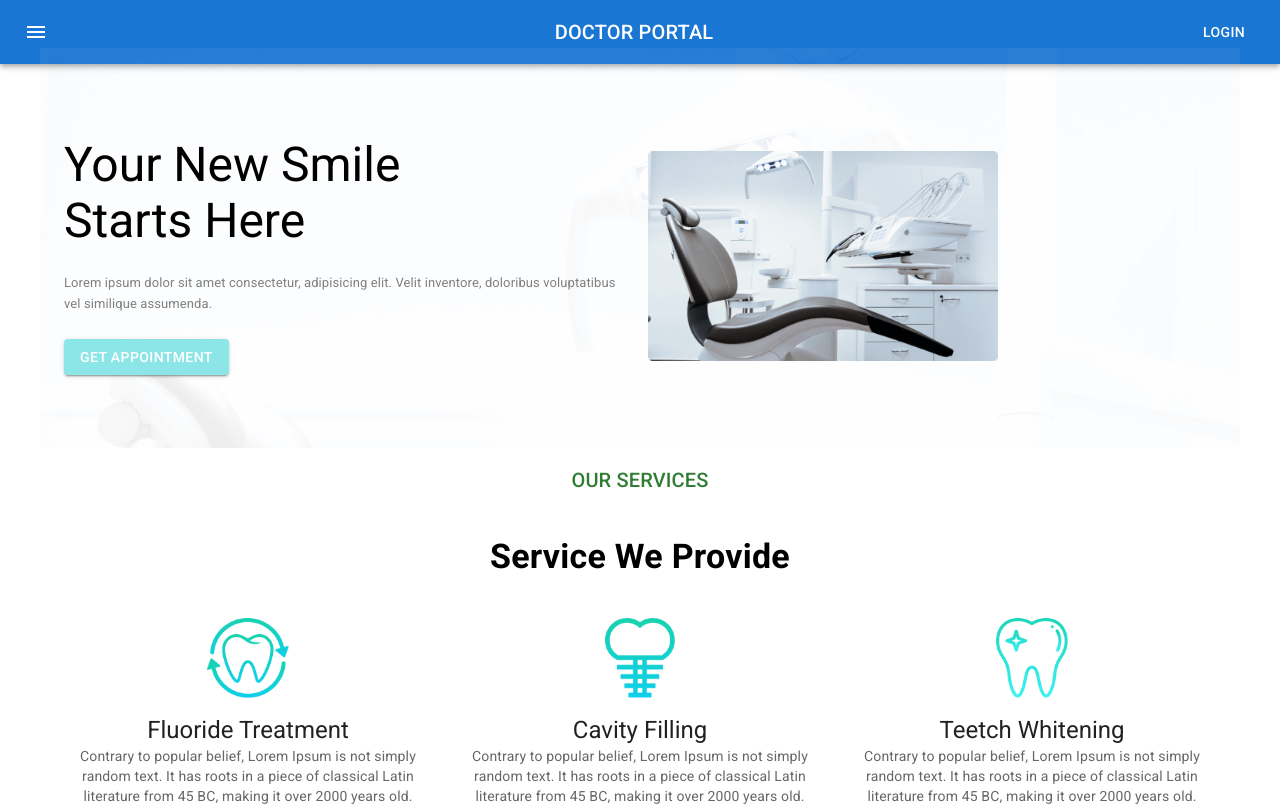
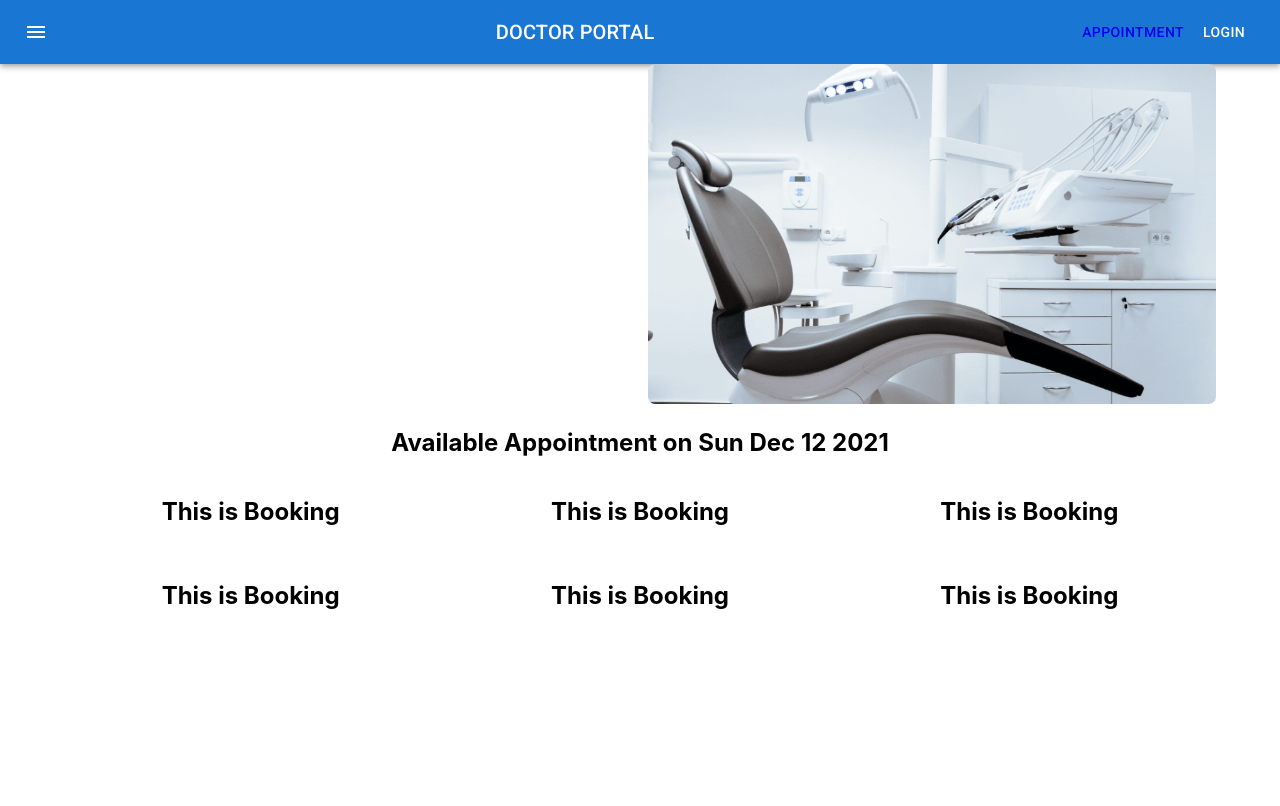
Before and after one commit to rimonhossain12/doctor-portal-client-2, a React (Create React App) app: page /appointment in a window 1280 px wide. Shown: the top 806 px of the page. Built offline with nearby package versions, Linux system fonts and the light colour scheme.

Commit message:
booking part is added

```diff
--- a/package.json
+++ b/package.json
@@ -3,14 +3,17 @@
   "version": "0.1.0",
   "private": true,
   "dependencies": {
-    "@emotion/react": "^11.7.0",
+    "@emotion/core": "^10.1.1",
+    "@emotion/react": "^11.7.1",
     "@emotion/styled": "^11.6.0",
     "@material-ui/icons": "^4.11.2",
     "@mui/icons-material": "^5.2.1",
+    "@mui/lab": "^5.0.0-alpha.59",
     "@mui/material": "^5.2.3",
     "@testing-library/jest-dom": "^5.11.4",
     "@testing-library/react": "^11.1.0",
     "@testing-library/user-event": "^12.1.10",
+    "date-fns": "^2.27.0",
     "react": "^17.0.2",
     "react-dom": "^17.0.2",
     "react-hook-form": "^7.21.2",
--- a/src/App.js
+++ b/src/App.js
@@ -1,5 +1,6 @@
 import { BrowserRouter as Router, Switch, Route} from "react-router-dom";
 import './App.css';
+import Appointment from "./Pages/Appointment/Appointment/Appointment";
 import Home from "./Pages/Home/Home/Home";
 
 function App() {
@@ -7,8 +8,8 @@ function App() {
     <div className="App">
       <Router>
         <Switch>
-          <Route path="/about">
-          <Home />
+          <Route path="/appointment">
+          <Appointment />
         </Route>
         <Route path="/home">
           <Home />
--- /dev/null
+++ b/src/Pages/Appointment/Appointment/Appointment.js
@@ -0,0 +1,18 @@
+import React from 'react';
+import Navigation from '../../Shared/Navigation/Navigation';
+import AppointmentHeader from '../AppointmentHeader/AppointmentHeader';
+import AvailableAppointments from '../AvailableAppointments/AvailableAppointments';
+
+
+const Appointment = () => {
+    const [date, setDate] = React.useState(new Date());
+    return (
+        <div>
+            <Navigation></Navigation>
+            <AppointmentHeader date={date} setDate={setDate}></AppointmentHeader>
+            <AvailableAppointments date={date}></AvailableAppointments>
+        </div>
+    );
+};
+
+export default Appointment;
--- /dev/null
+++ b/src/Pages/Appointment/AppointmentHeader/AppointmentHeader.js
@@ -0,0 +1,31 @@
+import React from 'react';
+import Container from '@mui/material/Container';
+import Grid from '@mui/material/Grid';
+import chair from '../../../images/chair.png';
+import Calender from '../../Shared/Calender/Calender';
+
+/*
+phero help
+npm install @mui/material @emotion/react @emotion/styled
+npm install @mui/icons-material
+npm install @mui/icons-material
+
+
+*/
+
+const AppointmentHeader = ({ date, setDate }) => {
+    return (
+        <Container>
+            <Grid container spacing={2}>
+                <Grid item sx={12} md={6}>
+                    <Calender date={date} setDate={setDate}></Calender>
+                </Grid>
+                <Grid item sx={12} md={6}>
+                    <img style={{ width: '100%' }} src={chair} alt="" />
+                </Grid>
+            </Grid>
+        </Container>
+    );
+};
+
+export default AppointmentHeader;
--- /dev/null
+++ b/src/Pages/Appointment/AvailableAppointments/AvailableAppointments.js
@@ -0,0 +1,62 @@
+import { Container, Grid } from '@mui/material';
+import React from 'react';
+import Booking from '../Booking/Booking';
+
+
+const bookings = [
+    {
+        id: 1,
+        name: "Teeth Orthodontics",
+        data: "8:00 AM - 9:00 AM",
+        space: 10
+    },
+    {
+        id: 2,
+        name: "Cosmetic Dentistry",
+        data: "10:05 AM - 11:30 AM",
+        space: 10
+    },
+    {
+        id: 3,
+        name: "Teeth Cleaning",
+        data: "5:00 AM - 6:30 AM",
+        space: 10
+    },
+    {
+        id: 4,
+        name: "Cavity Protection",
+        data: "7:00 AM - 8:30 AM",
+        space: 10
+    },
+    {
+        id: 5,
+        name: "Pediatric Dental",
+        data: "06:00 AM - 07:00 AM",
+        space: 10
+    },
+    {
+        id: 6,
+        name: "Oral Surgery",
+        data: "07:00 AM - 08:00 AM",
+        space: 10
+    },
+]
+
+const AvailableAppointments = ({ date }) => {
+    return (
+        <Container>
+            <h2>Available Appointment on {date.toDateString()}</h2>
+            <Grid container spacing={2}>
+                {
+                    bookings.map(booking => <Booking
+                        keys={booking.id}
+                        booking={booking}
+                    >
+                    </Booking>)
+                }
+            </Grid>
+        </Container>
+    );
+};
+
+export default AvailableAppointments;
--- /dev/null
+++ b/src/Pages/Appointment/Booking/Booking.js
@@ -0,0 +1,13 @@
+import { Grid } from '@mui/material';
+import React from 'react';
+
+const Booking = ({booking}) => {
+    const {name,date,space} = booking;
+    return (
+        <Grid item xs={12} sm={6} md={4}>
+            <h2>This is Booking</h2>
+        </Grid>
+    );
+};
+
+export default Booking;
--- /dev/null
+++ b/src/Pages/Shared/Calender/Calender.js
@@ -0,0 +1,26 @@
+import React from 'react';
+import isWeekend from 'date-fns/isWeekend';
+import TextField from '@mui/material/TextField';
+import AdapterDateFns from '@mui/lab/AdapterDateFns';
+import LocalizationProvider from '@mui/lab/LocalizationProvider';
+import StaticDatePicker from '@mui/lab/StaticDatePicker';
+
+
+const Calender = ({date,setDate}) => {
+    return (
+        <div>
+            <LocalizationProvider dateAdapter={AdapterDateFns}>
+                <StaticDatePicker
+                    displayStaticWrapperAs="desktop"
+                    value={date}
+                    onChange={(newValue) => {
+                        setDate(newValue);
+                    }}
+                    renderInput={(params) => <TextField {...params} />}
+                />
+            </LocalizationProvider>
+        </div>
+    );
+};
+
+export default Calender;
--- a/src/Pages/Shared/Navigation/Navigation.js
+++ b/src/Pages/Shared/Navigation/Navigation.js
@@ -6,6 +6,7 @@ import Typography from '@mui/material/Typography';
 import Button from '@mui/material/Button';
 import IconButton from '@mui/material/IconButton';
 import MenuIcon from '@mui/icons-material/Menu';
+import { Link } from 'react-router-dom';
 
 const Navigation = () => {
     return (
@@ -25,6 +26,9 @@ const Navigation = () => {
                         <Typography variant="h6" component="div" sx={{ flexGrow: 1 }}>
                             DOCTOR PORTAL
                         </Typography>
+                        <Link to="/appointment">
+                            <Button color="inherit">Appointment</Button>
+                        </Link>
                         <Button color="inherit">Login</Button>
                     </Toolbar>
                 </AppBar>
```
Also changed, not shown: src/Pages/Home/Banner/Banner.js (+24 -7 lines), 2 other files (tests, documents, lock files or other folders).
